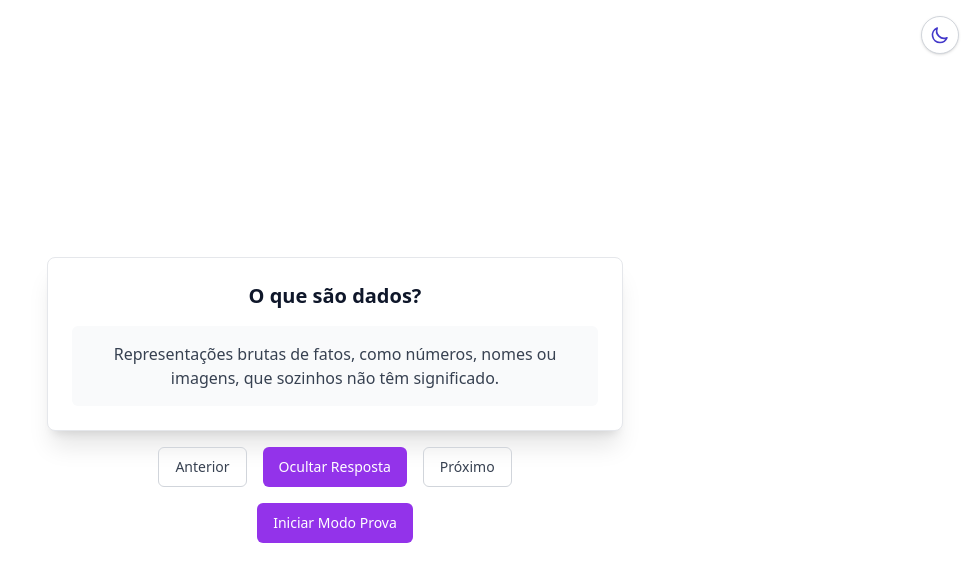
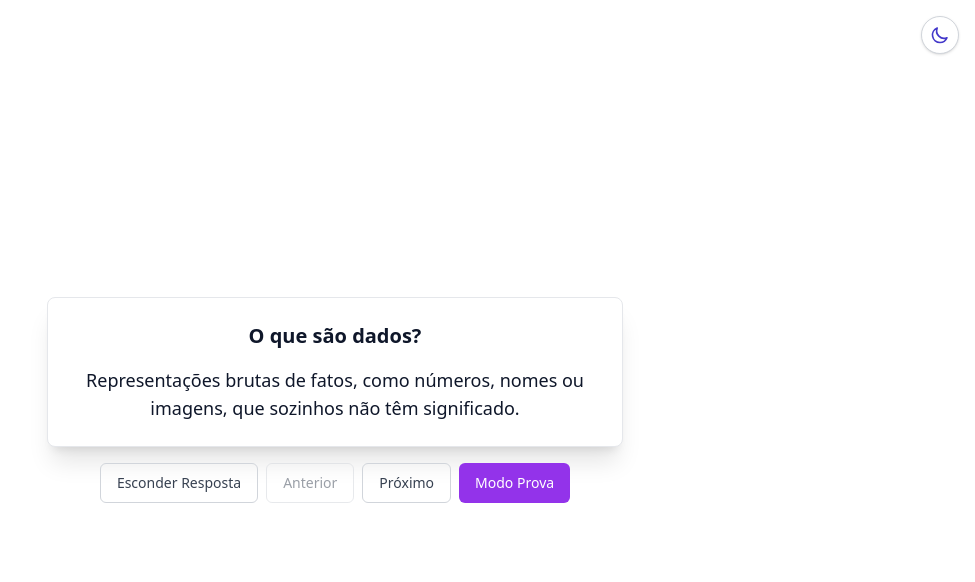
Before and after one commit to JonathanSM-dev/flashcards, a React (Create React App) app: page / in a window 1280 px wide. Both pictures are taken after a click on the button "Mostrar Resposta". Shown: the top 582 px of the page, without its empty margins (305-1280 px from the left). Built offline with nearby package versions, Linux system fonts and the light colour scheme.

Commit message:
atualização do modo prova

```diff
--- a/src/FlashcardsApp.jsx
+++ b/src/FlashcardsApp.jsx
@@ -111,18 +111,20 @@ export default function FlashcardsApp() {
   const [quizResults, setQuizResults] = useState({ correct: 0, incorrect: 0 });
   const [quizCompleted, setQuizCompleted] = useState(false);
   const [options, setOptions] = useState([]);
+  const [selectedOption, setSelectedOption] = useState(null);
+  const [isCorrect, setIsCorrect] = useState(null);
 
   // Função para embaralhar um array
   const shuffleArray = (array) => array.sort(() => Math.random() - 0.5);
 
   // Função para gerar opções de resposta para o modo prova
   const generateOptions = (currentIndex) => {
-    const correctAnswer = flashcards[currentIndex].answer; // Use o índice atual passado como argumento
+    const correctAnswer = flashcards[currentIndex].answer;
     const incorrectAnswers = flashcards
-      .filter((_, i) => i !== currentIndex) // Exclui a resposta correta
+      .filter((_, i) => i !== currentIndex)
       .map((card) => card.answer);
-    const randomIncorrectAnswers = shuffleArray(incorrectAnswers).slice(0, 3); // Seleciona 3 respostas erradas
-    const allOptions = shuffleArray([correctAnswer, ...randomIncorrectAnswers]); // Embaralha as opções
+    const randomIncorrectAnswers = shuffleArray(incorrectAnswers).slice(0, 3);
+    const allOptions = shuffleArray([correctAnswer, ...randomIncorrectAnswers]);
     setOptions(allOptions);
   };
 
@@ -138,29 +140,36 @@ export default function FlashcardsApp() {
   // Verificar a resposta do usuário
   const handleAnswer = (selectedOption) => {
     const correctAnswer = flashcards[index].answer;
-    if (selectedOption === correctAnswer) {
+    setSelectedOption(selectedOption);
+    const isCorrectAnswer = selectedOption === correctAnswer;
+    setIsCorrect(isCorrectAnswer);
+
+    if (isCorrectAnswer) {
       setQuizResults((prev) => ({ ...prev, correct: prev.correct + 1 }));
     } else {
       setQuizResults((prev) => ({ ...prev, incorrect: prev.incorrect + 1 }));
     }
 
-    // Avançar para a próxima questão ou finalizar o quiz
+    // Avançar para a próxima questão após 2 segundos
+    setTimeout(() => {
+      setSelectedOption(null);
+      setIsCorrect(null);
       if (index + 1 < flashcards.length) {
         const nextIndex = index + 1;
         setIndex(nextIndex);
-      generateOptions(nextIndex); // Gera opções para a próxima questão
+        generateOptions(nextIndex);
       } else {
         setQuizCompleted(true);
       }
+    }, 2000);
   };
 
-  // Sair do modo prova
+  // Função para sair do modo prova
   const exitQuizMode = () => {
     setIsQuizMode(false);
-    setQuizResults({ correct: 0, incorrect: 0 });
     setQuizCompleted(false);
     setIndex(0);
-    setShowAnswer(false); // Oculta a resposta ao sair do modo prova
+    setShowAnswer(false);
   };
 
   return (
@@ -177,38 +186,45 @@ export default function FlashcardsApp() {
                 {flashcards[index].question}
               </h2>
               {showAnswer && (
-                <p className="text-base p-4 rounded-md bg-gray-50 text-gray-700 dark:bg-dark-surface dark:text-dark-text-secondary">
-                  {flashcards[index].answer}
-                </p>
+                <p className="mt-4 text-lg">{flashcards[index].answer}</p>
               )}
             </CardContent>
           </Card>
 
-          <div className="flex gap-4">
+          <div className="flex flex-wrap gap-2 justify-center">
             <Button
               variant="outline"
-              onClick={() =>
-                setIndex(
-                  (prev) => (prev - 1 + flashcards.length) % flashcards.length
-                )
-              }
+              onClick={() => setShowAnswer(!showAnswer)}
+            >
+              {showAnswer ? "Esconder Resposta" : "Mostrar Resposta"}
+            </Button>
+
+            <Button
+              variant="outline"
+              onClick={() => {
+                setIndex(Math.max(0, index - 1));
+                setShowAnswer(false);
+              }}
+              disabled={index === 0}
             >
               Anterior
             </Button>
-            <Button onClick={() => setShowAnswer(!showAnswer)}>
-              {showAnswer ? "Ocultar Resposta" : "Mostrar Resposta"}
-            </Button>
+
             <Button
               variant="outline"
-              onClick={() => setIndex((prev) => (prev + 1) % flashcards.length)}
+              onClick={() => {
+                setIndex(Math.min(flashcards.length - 1, index + 1));
+                setShowAnswer(false);
+              }}
+              disabled={index === flashcards.length - 1}
             >
               Próximo
             </Button>
-          </div>
 
             <Button variant="default" onClick={startQuizMode}>
-            Iniciar Modo Prova
+              Modo Prova
             </Button>
+          </div>
         </>
       )}
 
@@ -216,14 +232,23 @@ export default function FlashcardsApp() {
         <>
           <Card className="w-full max-w-xl text-center shadow-xl">
             <CardContent className="p-6">
-        <h2 className="text-xl font-semibold mb-4">{flashcards[index].question}</h2>
+              <h2 className="text-xl font-semibold mb-4">
+                {flashcards[index].question}
+              </h2>
               <div className="flex flex-col gap-2">
                 {options.map((option, i) => (
                   <Button
                     key={i}
                     variant="outline"
                     onClick={() => handleAnswer(option)}
-              className="text-left px-4 py-3 md:text-center" // Alinhamento à esquerda em mobile, centralizado em desktop
+                    className={`text-left px-4 py-3 md:text-center ${
+                      selectedOption === option
+                        ? isCorrect
+                          ? "bg-green-500 text-white"
+                          : "bg-red-500 text-white"
+                        : ""
+                    }`}
+                    disabled={selectedOption !== null} // Desabilitar botões após seleção
                   >
                     {option}
                   </Button>
```
Also changed, not shown: 11 other files (tests, documents, lock files or other folders). Lines whose indentation alone changed are shown as unchanged.
